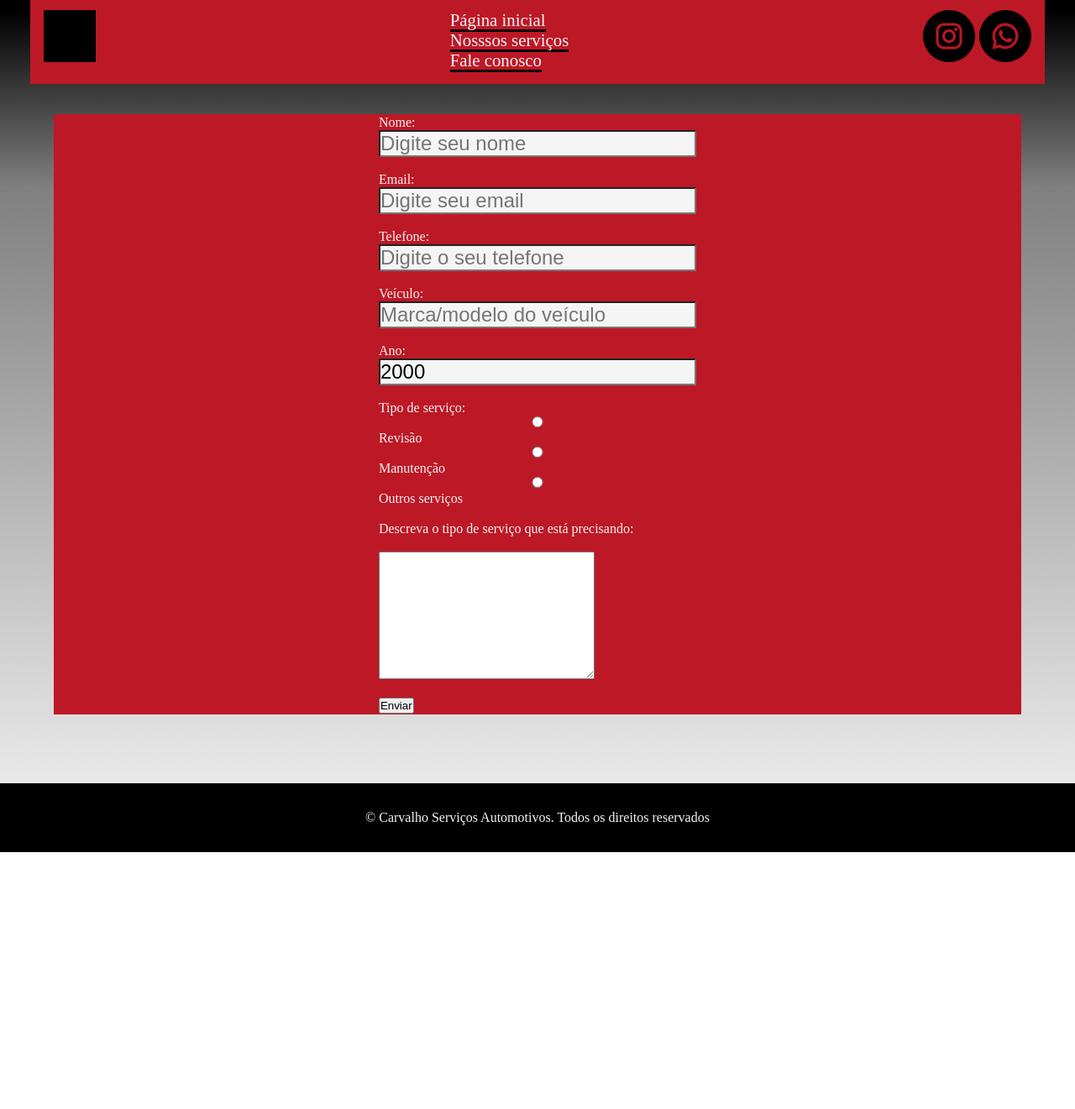
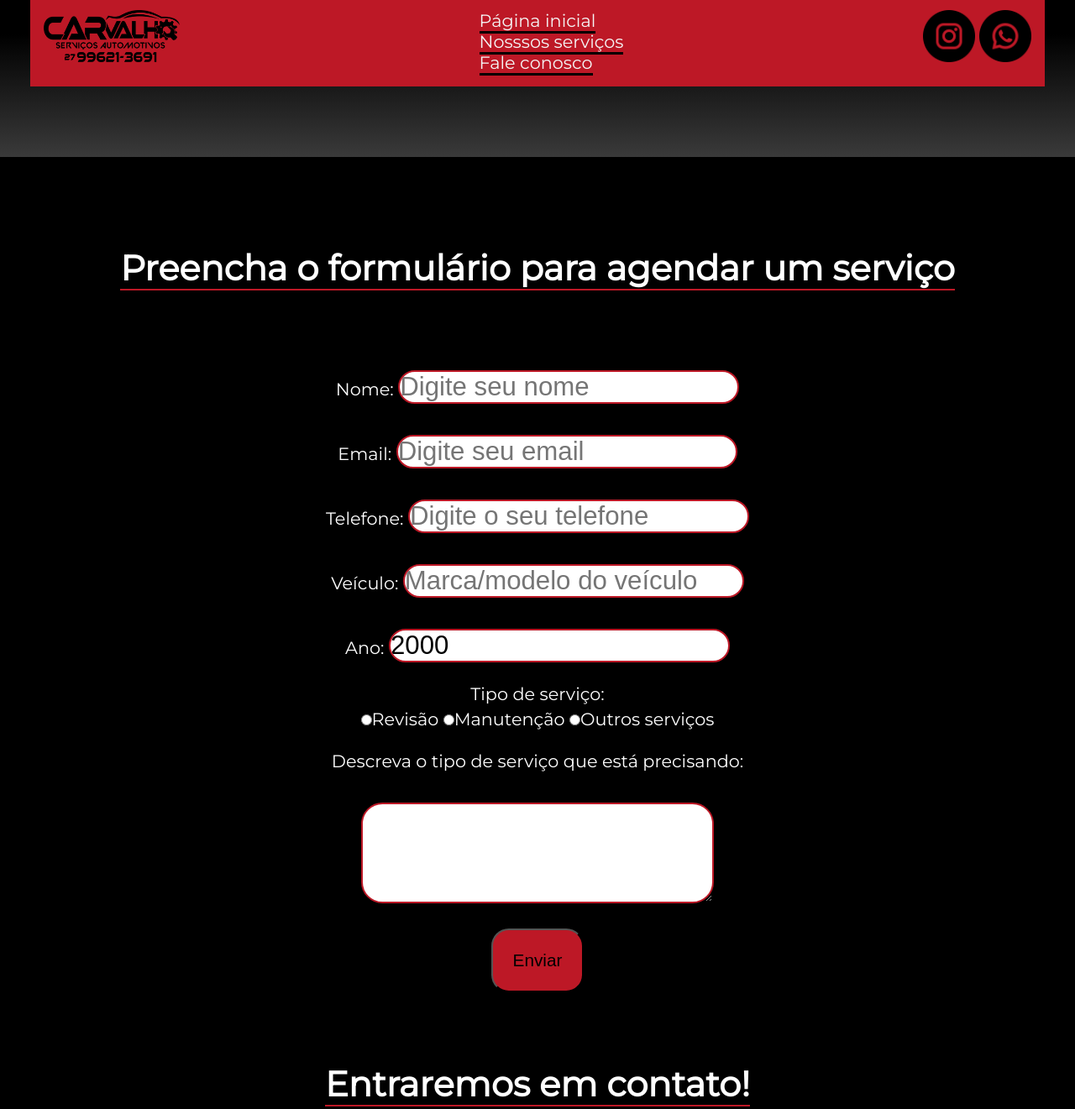
Before and after one commit to Pedrohcb21/oficina-carvalho-desafio-trilha-HTML-CSS, a plain HTML site: page Contato.html in a window 1280 px wide. Shown: the part 40-1361 px from the top of the page at 84% size. Before the commit the page ends 1055 px from the top, so only its background shows below. Drawn offline with Linux system fonts and the light colour scheme.

Commit message:
Pronto para a entrega parcial do desafio!

```diff
--- a/Contato.html
+++ b/Contato.html
@@ -6,18 +6,20 @@
     <meta http-equiv="X-UA-Compatible" content="IE=edge">
     <meta name="viewport" content="width=device-width, initial-scale=1.0">
     <title>Carvalho | Fale conosco</title>
+
+    <link rel="stylesheet" href="./css/gloal-reset.css">
+    <link rel="stylesheet" href="./css/header.css">
     <link rel="stylesheet" href="./css/contato.css">
+    <link rel="stylesheet" href="./css/footer.css">
 </head>
 
 <body>
     <!--Cabeçalho-->
     <header>
 
-        <ul class="logo">
-            <div>
-
-            </div>
-        </ul>
+        <div class="logo">
+            <img src="./imgs/LOGO CARVALHO SERVIÇOS AUTOMOTIVOS.png" alt="Logo da empresa">
+        </div>
 
         <ul class="links-pagina">
             <li>
@@ -44,10 +46,14 @@
             </li>
         </ul>
     </header>
+    <!--fim cabeçalho-->
 
     <!--Formulário 'Fale conosco'-->
     <main>
     <section class="formulario">
+
+        <h2>Preencha o formulário para agendar um serviço</h2>
+
         <form action="">
             <label for="nome">Nome:</label>
             <input type="text" name="nome" id="nome" placeholder="Digite seu nome" required> <br><br>
@@ -78,6 +84,9 @@
                 <button type="submit" value="enviar form">Enviar</button>
             </div>
         </form>
+
+        <h2>Entraremos em contato!</h2>
+
     </section>
     </main>
 
--- a/css/contato.css
+++ b/css/contato.css
@@ -1,92 +1,55 @@
-* {
-    margin: 0;
-    padding: 0;
-    text-decoration: none;
-    box-sizing: border-box;
-    list-style: none;
-}
-
-body {
-    background-image: linear-gradient(black 0%, black 5%, grey 25%, whitesmoke 100%);
-}
-
-/*Incio cabeçalho*/
-
-header {
-    background-color: #bd1826;
-    display: flex;
-    justify-content: space-between;
-    font-size: 1.3em;
-    margin: 36px;
-    padding: 16px;
-}
-
-.logo div {
-    height: 62px;
-    width: 62px;
-    background-color: black;
-}
-
-.links-pagina a {
-    color: whitesmoke;
-    border-bottom: 3px solid black;
-}
-
-.redes {
-    display: flex;
-    gap: 5px;
-}
-
-.redes img {
-    width: 62px;
-}
-
-/*Fim cabeçalho*/
-
 /* inicio form */
 
 main {
+    padding-top: 24px;
+    font-size: 1.3em;
+}
+
+.formulario {
+    width: 1280px;
+    height: auto;
+    margin: 24px auto;
+    padding: 24px;
     display: flex;
     flex-direction: column;
     align-items: center;
+    justify-content: center;
+    background-color: #000;
 }
 
-.formulario {
-    border: 1px solid #bd1826;
-    display: flex;
-    justify-content: center;
-    max-width: 1350px;
-    width: 90%;
-    height: auto;
-    background-color: #bd1826;
+h2 {
+    color: #fff;
+    font-size: 2em;
+    margin-top: 2em;
+    margin-bottom: 2em;
+    border-bottom: 2px solid #bd1826;
 }
 
 form {
-    color: whitesmoke;
+    color: #fff;
+    text-align: center;
 }
 
-input {
-    width: 100%;
+input,
+textarea {
+    margin-top: 12px;
     font-size: 1.5em;
-    background-color: whitesmoke;
+    border-radius: 1em;
+    border: 2px solid #bd1826;
+    outline: unset;
+}
+
+textarea {
+    width: 420px;
+    height: 120px;
+}
+
+button {
+    padding: 24px;
+    background-color: #bd1826;
+    border-radius: 1em;
+    font-size: 1em;
+    cursor: pointer;
 }
 
 /* fim form */
-
-/*inicio rodapé*/
-
-footer {
-    padding-top: 82px;
-}
-
-.rodape {
-    background-color: black;
-    padding: 32px;
-    text-align: center;
-}
-
-.rodape p {
-    color: whitesmoke;
-}
-
-/*Fim rodapé*/
--- /dev/null
+++ b/css/footer.css
@@ -0,0 +1,13 @@
+footer {
+    padding-top: 42px;
+}
+
+.rodape {
+    background-color: black;
+    padding: 32px;
+    text-align: center;
+}
+
+.rodape p {
+    color: whitesmoke;
+}
--- /dev/null
+++ b/css/gloal-reset.css
@@ -0,0 +1,26 @@
+@import url('https://fonts.googleapis.com/css2?family=Montserrat&display=swap');
+
+/* reset */
+* {
+    padding: 0;
+    margin: 0;
+    box-sizing: border-box;
+    list-style: none;
+    text-decoration: none;
+}
+
+/* fim reset */
+
+/* fontes */
+body {
+    font-family: Montserrat, sans-serif;
+}
+
+/* fim das fontes */
+
+/* background do site */
+body {
+    background-image: linear-gradient(black 0%, black 5%, grey 25%, whitesmoke 100%);
+}
+
+/* fim do background */
--- /dev/null
+++ b/css/header.css
@@ -0,0 +1,38 @@
+header {
+    background-color: #bd1826;
+    display: flex;
+    justify-content: space-between;
+    font-size: 1.3em;
+    margin: 36px;
+    padding: 16px;
+}
+
+.logo div {
+    height: 62px;
+    width: 62px;
+}
+
+.logo img {
+    width: 162px;
+    height: 62px;
+}
+
+.links-pagina a {
+    color: whitesmoke;
+    border-bottom: 3px solid black;
+}
+
+.redes {
+    display: flex;
+    gap: 5px;
+}
+
+.redes img {
+    width: 62px;
+}
+
+/* animações */
+
+.redes :hover {
+    width: 82px;
+}
--- a/css/styles.css
+++ b/css/home.css
@@ -1,67 +1,18 @@
-* {
-    margin: 0;
-    padding: 0;
-    text-decoration: none;
-    box-sizing: border-box;
-    list-style: none;
-}
-
-body {
-    background-image: linear-gradient(black 0%, black 5%, grey 25%, whitesmoke 100%);
-}
-
-/*Incio cabeçalho*/
-
-header {
-    background-color: #bd1826;
-    display: flex;
-    justify-content: space-between;
-    font-size: 1.3em;
-    margin: 36px;
-    padding: 16px;
-}
-
-.logo div {
-    height: 62px;
-    width: 62px;
-}
-
-.logo img {
-    width: 162px;
-    height: 62px;
-}
-
-.links-pagina a {
-    color: whitesmoke;
-    border-bottom: 3px solid black;
-}
-
-.redes {
-    display: flex;
-    gap: 5px;
-}
-
-.redes img {
-    width: 62px;
-}
-
-/*Fim cabeçalho*/
-
 main {
     display: flex;
     flex-direction: column;
     align-items: center;
     gap: 62px;
+    padding-top: 24px;
 }
 
 section {
     max-width: 1280px;
+    width: 100%;
     height: 580px;
-    width: 100%;
 }
 
 /*Inicio bloco "sobre"*/
-
 .sobre {
     background-image: url(../imgs/Bugatti.jpg);
     background-size: cover;
@@ -98,7 +49,6 @@ section {
 /*Fim bloco "sobre"*/
 
 /*inicio bloco "serviços"*/
-
 .serviços {
     background-color: black;
     background-size: cover;
@@ -110,8 +60,9 @@ section {
 .serviços .textos {
     display: flex;
     flex-direction: column;
+    text-align: center;
     gap: 2em;
-    align-items: center;
+
 }
 
 .serviços h2 {
@@ -126,7 +77,7 @@ section {
 }
 
 .imgs-serviços {
-   padding-top: 3em;
+    padding-top: 3em;
     display: flex;
     justify-content: space-around;
 }
@@ -134,7 +85,6 @@ section {
 .imgs-serviços li {
     color: whitesmoke;
     text-align: center;
-    /* border: 1px solid whitesmoke */
 }
 
 .imgs-serviços img {
@@ -143,7 +93,7 @@ section {
 }
 
 .imgs-serviços li :hover {
-    width: 260px;
+    width: 250px;
     height: auto;
 }
 
@@ -156,27 +106,13 @@ section {
 }
 
 .serviços div {
-   margin-top: 3em;
+    margin-top: 3em;
     display: flex;
     justify-content: center;
 }
 
-/*Fim bloco "serviços"*/
-
-/*inicio rodapé*/
-
-footer {
-    padding-top: 82px;
+.serviços div :hover {
+    padding: 24px;
 }
 
-.rodape {
-    background-color: black;
-    padding: 32px;
-    text-align: center;
-}
-
-.rodape p {
-    color: whitesmoke;
-}
-
-/*Fim rodapé*/
+/*Fim bloco "serviços"*/
--- a/css/servicos.css
+++ b/css/servicos.css
@@ -1,43 +1,6 @@
-* {
-    box-sizing: border-box;
-    padding: 0;
-    margin: 0;
-    list-style: none;
-    text-decoration: none;
-}
 
-
- header {
-    background-color: #bd1826;
-    display: flex;
-    justify-content: space-between;
-    font-size: 1.3em;
-    margin: 36px;
-    padding: 16px;
-}
-
-.logo div {
-    height: 62px;
-    width: 62px;
-    background-color: black;
-}
-
-.links-pagina a {
-    color: whitesmoke;
-    border-bottom: 3px solid black;
-}
-
-.redes {
-    display: flex;
-    gap: 5px;
-}
-
-.redes img {
-    width: 62px;
-}
-
-body {
-    background-image: linear-gradient(#000 0%, #000 5%, #fff 25%, #fff 100%);
+main {
+    padding-top: 24px;
 }
 
 .services {
@@ -45,41 +8,20 @@ body {
     flex-direction: column;
     align-items: center;
     overflow: hidden;
-    padding-bottom: 100px;
+    gap: 1em;
 }
 
 .services ul {
-    width: 720px;
+    width: 1280px;
     height: auto;
+    text-align: center;
     overflow: hidden;
     padding: 24px;
-    margin: -62px;
     margin-left: 24px;
     margin-right: 24px;
-    background-color: #bd1826;
+    background-color: #000;
 
 }
-
-.services-motor {
-    align-self: flex-start;
-    text-align: center;
-}
-
-.services-cambio {
-    align-self: flex-end;
-    text-align: center;
-}
-
-.services-susp {
-    align-self: flex-start;
-    text-align: center;
-}
-
-.services-freio {
-    align-self: flex-end;
-    text-align: center;
-}
-
 
 li img {
     width: 420px;
@@ -91,24 +33,6 @@ li img {
 }
 
 .span2 {
-    color: #000;
+    color: #bd1826;
     font-size: 1.5em;
 }
-
-/*inicio rodapé*/
-
-footer {
-    padding-top: 82px;
-}
-
-.rodape {
-    background-color: black;
-    padding: 32px;
-    text-align: center;
-}
-
-.rodape p {
-    color: whitesmoke;
-}
-
-/*Fim rodapé*/
```
Also changed, not shown: Serviços.html (+32 -14 lines), index.html (+11 -6 lines).
